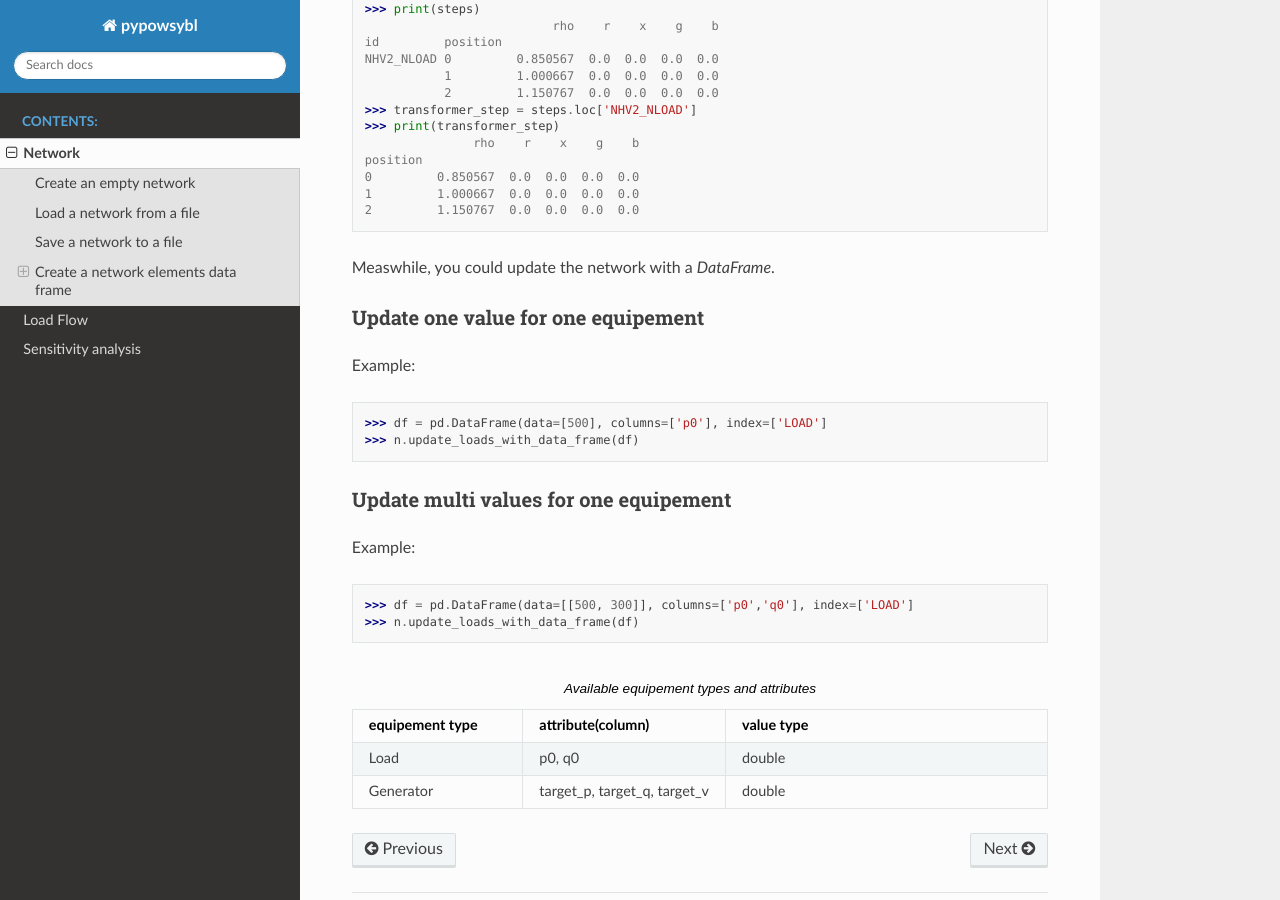
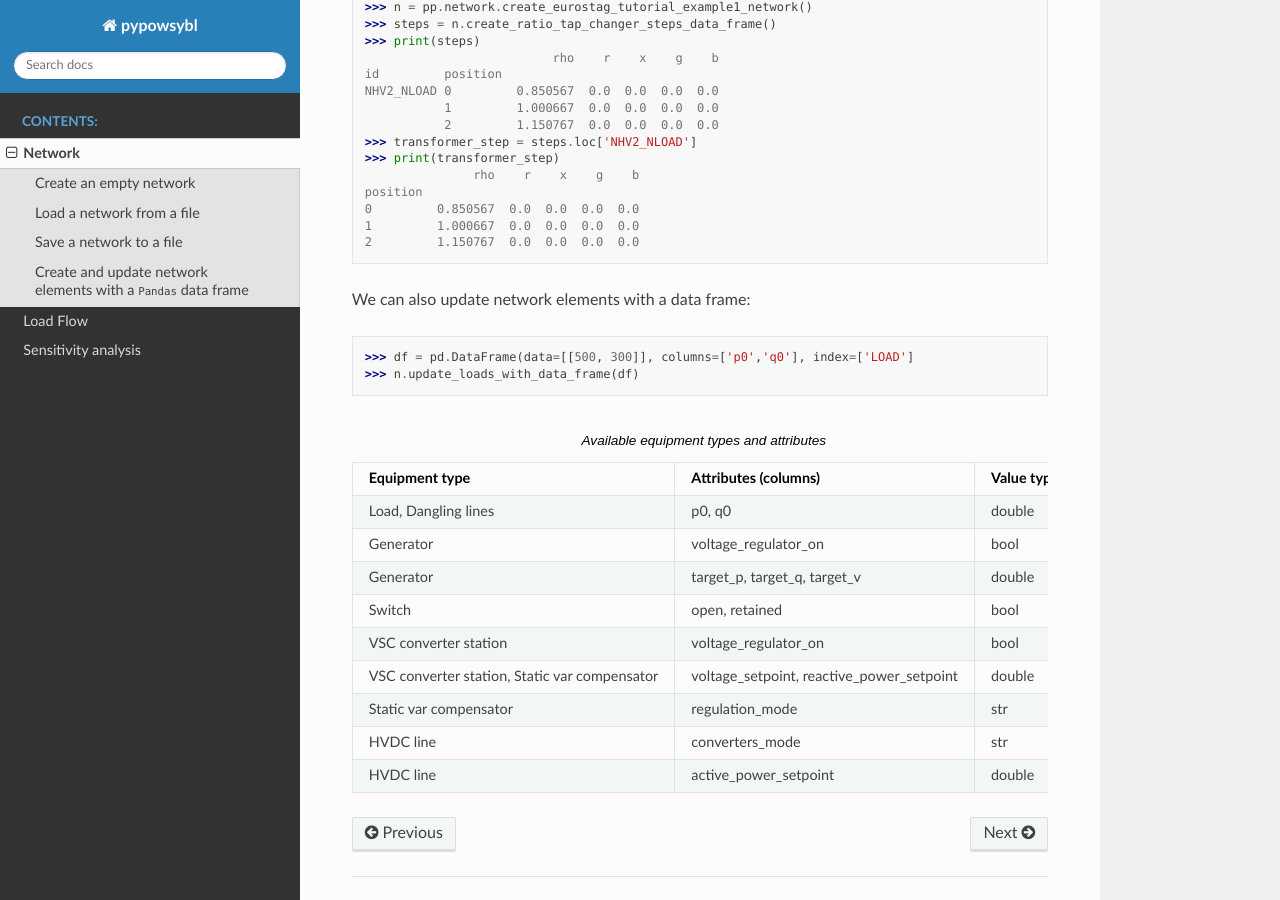
Before and after one commit to powsybl/pypowsybl, a Sphinx documentation site: the page built from docs/network.rst, in a window 1280 px wide and 900 px high, scrolled down 2856 px. Built offline with Sphinx 7.4.7 and the Read the Docs theme 2.0.0, drawn with Linux system fonts in a browser that asks for light colours; some of the changed text lies outside the part shown.

Commit message:
Merge doc
Signed-off-by: Geoffroy Jamgotchian <geoffroy.jamgotchian@rte-france.com>

```diff
--- a/docs/network.rst
+++ b/docs/network.rst
@@ -88,8 +88,8 @@ Example:
    >>> n.dump('ieee14.xiidm')
 
 
-Create a network elements data frame
-------------------------------------
+Create and update network elements with a ``Pandas`` data frame
+---------------------------------------------------------------
 
 To get network elements data, we can create a ``Pandas`` data frame for a given type of element. Supported elements are
 buses, lines, 2 windings transformers, 3 windings transformers, generators, loads, shunt compensators, dangling lines,
@@ -143,37 +143,44 @@ be able to easily get steps related to just one transformer:
    2         1.150767  0.0  0.0  0.0  0.0
 
 
-Measwhile, you could update the network with a `DataFrame`.
-
-Update one value for one equipement
-^^^^^^^^^^^^^^^^^^^^^^^^^^^^^^^^^^^^^^^^^
-Example:
-
-.. code-block:: python
-
-   >>> df = pd.DataFrame(data=[500], columns=['p0'], index=['LOAD']
-   >>> n.update_loads_with_data_frame(df)
-
-
-Update multi values for one equipement
-^^^^^^^^^^^^^^^^^^^^^^^^^^^^^^^^^^^^^^^^^
-Example:
+We can also update network elements with a data frame:
 
 .. code-block:: python
 
    >>> df = pd.DataFrame(data=[[500, 300]], columns=['p0','q0'], index=['LOAD']
    >>> n.update_loads_with_data_frame(df)
 
-.. list-table:: Available equipement types and attributes
+.. list-table:: Available equipment types and attributes
   :widths: 25 25 50
   :header-rows: 1
 
-  * - equipement type
-    - attribute(column)
-    - value type
-  * - Load
+  * - Equipment type
+    - Attributes (columns)
+    - Value type
+  * - Load, Dangling lines
     - p0, q0
     - double
   * - Generator
+    - voltage_regulator_on
+    - bool
+  * - Generator
     - target_p, target_q, target_v
     - double
+  * - Switch
+    - open, retained
+    - bool
+  * - VSC converter station
+    - voltage_regulator_on
+    - bool
+  * - VSC converter station, Static var compensator
+    - voltage_setpoint, reactive_power_setpoint
+    - double
+  * - Static var compensator
+    - regulation_mode
+    - str
+  * - HVDC line
+    - converters_mode
+    - str
+  * - HVDC line
+    - active_power_setpoint
+    - double
```
Also changed, not shown: 1 other file.
